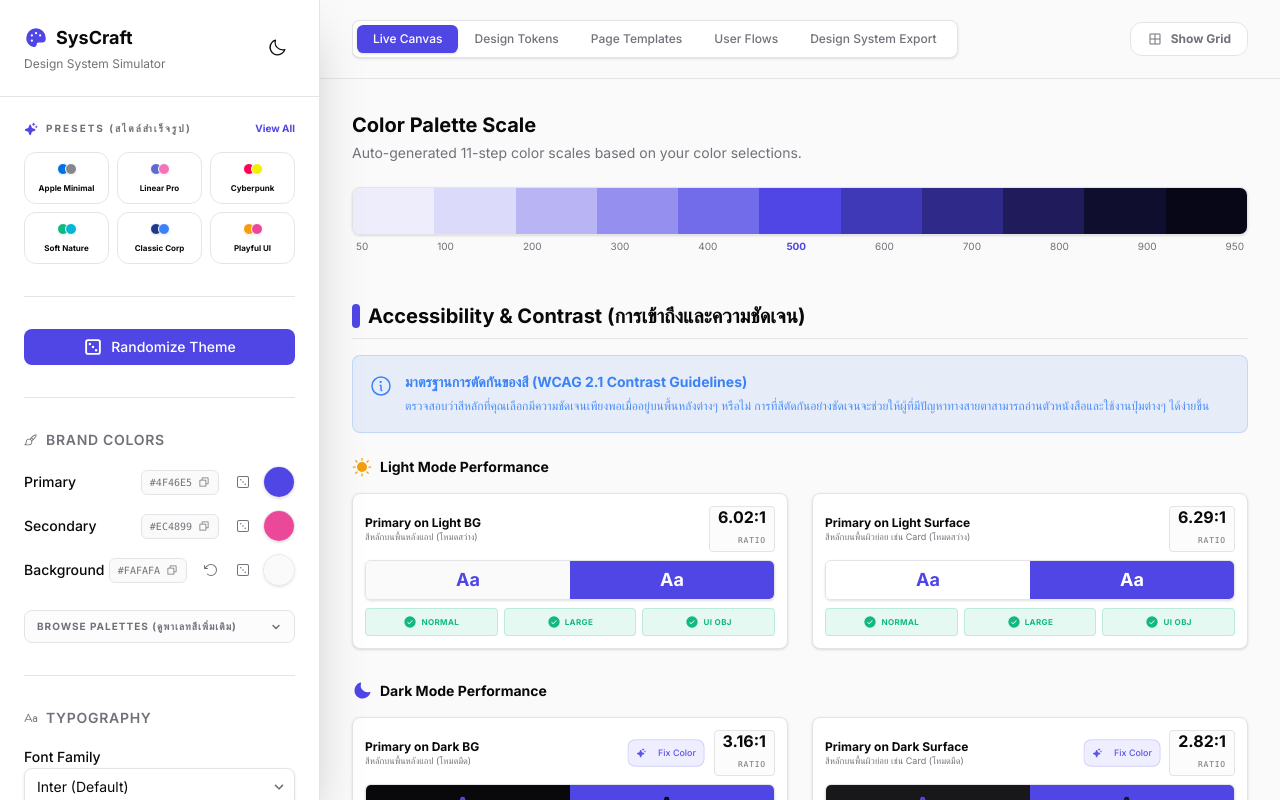
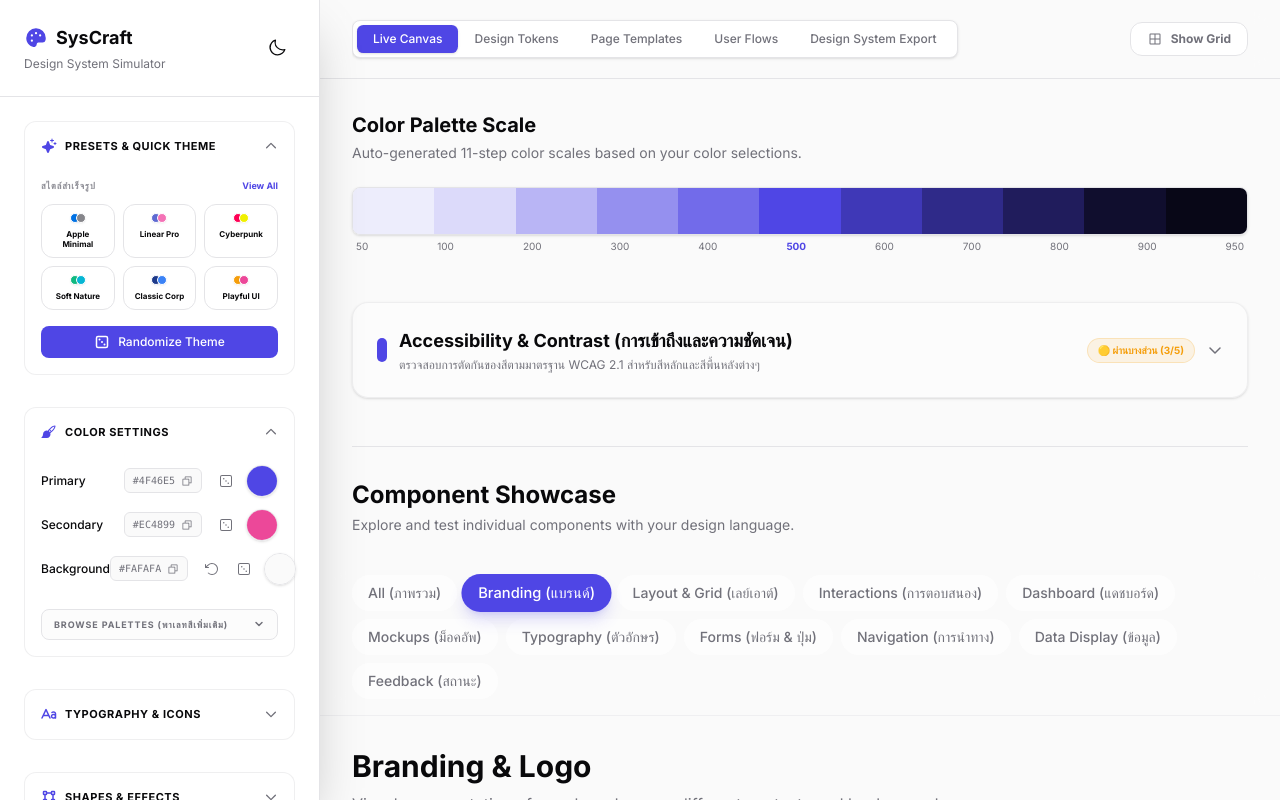
Before and after one commit to Newtgelo/ui-design-simulator, a Next.js app: page / in a window 1280 px wide. Built offline with nearby package versions, Linux system fonts and the light colour scheme.

Commit message:
refactor: introduce collapsible sidebar groups with managed expansion states and update default canvas tab

```diff
--- a/src/components/Canvas.tsx
+++ b/src/components/Canvas.tsx
@@ -31,7 +31,7 @@ import { GridFour, DeviceMobile } from '@phosphor-icons/react';
 export const Canvas: React.FC = () => {
   const { primaryColor, fontFamily, fontSizeBase, fontScale, gridColumns, gridGutter, gridMargin, showSnackbar } = useTheme();
   const [copiedColor, setCopiedColor] = React.useState<string | null>(null);
-  const [activeTab, setActiveTab] = React.useState('all');
+  const [activeTab, setActiveTab] = React.useState('branding');
   const [viewMode, setViewMode] = React.useState<'canvas' | 'tokens' | 'system' | 'templates' | 'flows'>('canvas');
   const [showGrid, setShowGrid] = React.useState(false);
 
--- a/src/components/Sidebar.tsx
+++ b/src/components/Sidebar.tsx
@@ -3,7 +3,7 @@
 import React from 'react';
 import { useTheme } from '@/context/ThemeContext';
 import { Card } from './ui/Card';
-import { Palette, Moon, Sun, DiceThree, PaintBrush, BoundingBox, TextAa, Copy, Check, Sparkle, ArrowCounterClockwise, X, List } from '@phosphor-icons/react';
+import { Palette, Moon, Sun, DiceThree, PaintBrush, BoundingBox, TextAa, Copy, Check, Sparkle, ArrowCounterClockwise, X, List, CaretDown, CaretUp } from '@phosphor-icons/react';
 import { Button } from './ui/Button';
 import { COLOR_PALETTES, cn } from '@/lib/utils';
 
@@ -176,6 +176,20 @@ export const Sidebar: React.FC = () => {
   const [isPresetsExpanded, setIsPresetsExpanded] = React.useState(false);
   const [isMobileOpen, setIsMobileOpen] = React.useState(false);
 
+  const [expandedGroups, setExpandedGroups] = React.useState({
+    presets: true,
+    colors: true,
+    typography: false,
+    shapes: false,
+  });
+
+  const toggleGroup = (group: keyof typeof expandedGroups) => {
+    setExpandedGroups(prev => ({
+      ...prev,
+      [group]: !prev[group]
+    }));
+  };
+
   const applyArchetype = (type: typeof ARCHETYPES[0]) => {
     setPrimaryColor(type.primary);
     setSecondaryColor(type.secondary);
@@ -261,15 +275,29 @@ export const Sidebar: React.FC = () => {
       {/* Controls container */}
       <div className="p-6 flex-1 overflow-y-auto space-y-8">
 
-        {/* Presets Section */}
-        <div className="space-y-4">
+        {/* Accordion 1: Presets & Quick Theme */}
+        <div className="border border-bordercolor/60 rounded-xl p-4 bg-surface/30 hover:border-primary/20 transition-all duration-300 space-y-4">
+          <button
+            onClick={() => toggleGroup('presets')}
+            className="w-full flex items-center justify-between text-left select-none group focus:outline-none"
+          >
+            <div className="flex items-center gap-2">
+              <Sparkle weight="fill" className="text-primary group-hover:scale-110 transition-transform duration-300" size={16} />
+              <span className="text-[11px] font-bold uppercase tracking-wider text-tx">Presets & Quick Theme</span>
+            </div>
+            <span className="text-muted group-hover:text-primary transition-colors">
+              {expandedGroups.presets ? <CaretUp weight="bold" size={14} /> : <CaretDown weight="bold" size={14} />}
+            </span>
+          </button>
+
+          {expandedGroups.presets && (
+            <div className="space-y-4 pt-2 animate-in fade-in duration-300">
+              <div className="space-y-3">
                 <div className="flex justify-between items-center">
-            <h2 className="text-[10px] font-bold text-muted uppercase tracking-[0.2em] flex items-center gap-2">
-              <Sparkle size={14} weight="fill" className="text-primary" /> Presets (สไตล์สำเร็จรูป)
-            </h2>
+                  <span className="text-[9px] font-bold text-muted/80 uppercase tracking-widest">สไตล์สำเร็จรูป</span>
                   <button
                     onClick={() => setIsPresetsExpanded(!isPresetsExpanded)}
-              className="text-[10px] font-bold text-primary hover:underline underline-offset-4 flex items-center gap-1"
+                    className="text-[9px] font-bold text-primary hover:underline underline-offset-4"
                   >
                     {isPresetsExpanded ? 'Show Less' : 'View All'}
                   </button>
@@ -283,13 +311,13 @@ export const Sidebar: React.FC = () => {
                         key={type.name}
                         onClick={() => applyArchetype(type)}
                         className={cn(
-                    "p-2.5 rounded-xl border flex flex-col items-center gap-2 theme-transition group hover:border-primary transition-all duration-300 relative overflow-hidden",
+                          "p-2 rounded-xl border flex flex-col items-center gap-1.5 theme-transition group hover:border-primary transition-all duration-300 relative overflow-hidden",
                           isActive ? "border-primary bg-primary/5 shadow-sm" : "border-bordercolor bg-surface/50 hover:bg-bg"
                         )}
                       >
                         <div className="flex -space-x-1">
-                    <div className="w-3 h-3 rounded-full border border-surface shadow-xs" style={{ backgroundColor: type.primary }}></div>
-                    <div className="w-3 h-3 rounded-full border border-surface shadow-xs" style={{ backgroundColor: type.secondary }}></div>
+                          <div className="w-2.5 h-2.5 rounded-full border border-surface shadow-xs" style={{ backgroundColor: type.primary }}></div>
+                          <div className="w-2.5 h-2.5 rounded-full border border-surface shadow-xs" style={{ backgroundColor: type.secondary }}></div>
                         </div>
                         <span className={cn(
                           "text-[8px] font-bold text-center leading-tight theme-transition",
@@ -305,25 +333,34 @@ export const Sidebar: React.FC = () => {
                   })}
                 </div>
               </div>
-
-        <hr className="border-bordercolor theme-transition" />
-
-        <Button onClick={randomizeTheme} className="w-full">
-          <DiceThree weight="bold" size={20} />
+              <Button onClick={randomizeTheme} className="w-full text-xs py-2">
+                <DiceThree weight="bold" size={16} />
                 Randomize Theme
               </Button>
+            </div>
+          )}
+        </div>
 
-        <hr className="border-bordercolor theme-transition" />
+        {/* Accordion 2: Color Settings */}
+        <div className="border border-bordercolor/60 rounded-xl p-4 bg-surface/30 hover:border-primary/20 transition-all duration-300 space-y-4">
+          <button
+            onClick={() => toggleGroup('colors')}
+            className="w-full flex items-center justify-between text-left select-none group focus:outline-none"
+          >
+            <div className="flex items-center gap-2">
+              <PaintBrush weight="fill" className="text-primary group-hover:scale-110 transition-transform duration-300" size={16} />
+              <span className="text-[11px] font-bold uppercase tracking-wider text-tx">Color Settings</span>
+            </div>
+            <span className="text-muted group-hover:text-primary transition-colors">
+              {expandedGroups.colors ? <CaretUp weight="bold" size={14} /> : <CaretDown weight="bold" size={14} />}
+            </span>
+          </button>
 
-        {/* Colors Section */}
-        <div className="space-y-4">
-          <h2 className="text-sm font-semibold uppercase tracking-wider text-muted flex items-center gap-2 theme-transition">
-            <PaintBrush /> Brand Colors
-          </h2>
-
+          {expandedGroups.colors && (
+            <div className="space-y-4 pt-2 animate-in fade-in duration-300">
               <div className="space-y-3">
                 <div className="flex justify-between items-center">
-              <label className="text-sm font-medium">Primary</label>
+                  <label className="text-xs font-medium">Primary</label>
                   <div className="flex items-center gap-3">
                     <button
                       onClick={() => copyToClipboard(primaryColor)}
@@ -359,8 +396,9 @@ export const Sidebar: React.FC = () => {
                     </div>
                   </div>
                 </div>
+
                 <div className="flex justify-between items-center">
-              <label className="text-sm font-medium">Secondary</label>
+                  <label className="text-xs font-medium">Secondary</label>
                   <div className="flex items-center gap-3">
                     <button
                       onClick={() => copyToClipboard(secondaryColor)}
@@ -396,8 +434,9 @@ export const Sidebar: React.FC = () => {
                     </div>
                   </div>
                 </div>
+
                 <div className="flex justify-between items-center">
-              <label className="text-sm font-medium">Background</label>
+                  <label className="text-xs font-medium">Background</label>
                   <div className="flex items-center gap-3">
                     <button
                       onClick={() => copyToClipboard(bgColor)}
@@ -420,7 +459,6 @@ export const Sidebar: React.FC = () => {
                         variant="ghost"
                         className="p-1 h-auto"
                         onClick={() => {
-                      // Generate random color in the very light range (235-255)
                           const r = Math.floor(235 + Math.random() * 20);
                           const g = Math.floor(235 + Math.random() * 20);
                           const b = Math.floor(235 + Math.random() * 20);
@@ -448,9 +486,9 @@ export const Sidebar: React.FC = () => {
               <div className="pt-2 space-y-4">
                 <button
                   onClick={() => setIsPalettesExpanded(!isPalettesExpanded)}
-              className="w-full flex items-center justify-between py-2 px-3 bg-bg/50 border border-bordercolor rounded-lg text-[10px] font-bold text-muted uppercase tracking-widest hover:text-primary hover:border-primary/30 transition-all group"
+                  className="w-full flex items-center justify-between py-2 px-3 bg-bg/50 border border-bordercolor rounded-lg text-[9px] font-bold text-muted uppercase tracking-widest hover:text-primary hover:border-primary/30 transition-all group"
                 >
-              <span>Browse Palettes (ดูพาเลทสีเพิ่มเติม)</span>
+                  <span>Browse Palettes (พาเลทสีเพิ่มเติม)</span>
                   <div className={cn("transition-transform duration-300", isPalettesExpanded ? "rotate-180" : "")}>
                     <svg width="12" height="12" viewBox="0 0 24 24" fill="none" stroke="currentColor" strokeWidth="3" strokeLinecap="round" strokeLinejoin="round">
                       <path d="M6 9l6 6 6-6" />
@@ -487,22 +525,33 @@ export const Sidebar: React.FC = () => {
                 )}
               </div>
             </div>
+          )}
+        </div>
 
-        <hr className="border-bordercolor theme-transition" />
+        {/* Accordion 3: Typography & Icons */}
+        <div className="border border-bordercolor/60 rounded-xl p-4 bg-surface/30 hover:border-primary/20 transition-all duration-300 space-y-4">
+          <button
+            onClick={() => toggleGroup('typography')}
+            className="w-full flex items-center justify-between text-left select-none group focus:outline-none"
+          >
+            <div className="flex items-center gap-2">
+              <TextAa weight="bold" className="text-primary group-hover:scale-110 transition-transform duration-300" size={16} />
+              <span className="text-[11px] font-bold uppercase tracking-wider text-tx">Typography & Icons</span>
+            </div>
+            <span className="text-muted group-hover:text-primary transition-colors">
+              {expandedGroups.typography ? <CaretUp weight="bold" size={14} /> : <CaretDown weight="bold" size={14} />}
+            </span>
+          </button>
 
-        {/* Typography Section */}
-        <div className="space-y-4">
-          <h2 className="text-sm font-semibold uppercase tracking-wider text-muted flex items-center gap-2 theme-transition">
-            <TextAa /> Typography
-          </h2>
-
+          {expandedGroups.typography && (
+            <div className="space-y-4 pt-2 animate-in fade-in duration-300">
               <div className="space-y-3">
-            <label className="text-sm font-medium">Font Family</label>
+                <label className="text-xs font-medium">Font Family</label>
                 <div className="relative">
                   <select
                     value={fontFamily}
                     onChange={(e) => setFontFamily(e.target.value)}
-                className="w-full bg-surface border border-bordercolor text-tx rounded-[var(--radius-theme)] px-3 py-2 text-sm focus:outline-none focus:ring-2 focus:ring-primary/20 theme-transition shadow-sm appearance-none cursor-pointer"
+                    className="w-full bg-surface border border-bordercolor text-tx rounded-[var(--radius-theme)] px-3 py-2 text-xs focus:outline-none focus:ring-2 focus:ring-primary/20 theme-transition shadow-sm appearance-none cursor-pointer"
                   >
                     <option value="var(--font-inter)">Inter (Default)</option>
                     <option value="var(--font-noto-sans-thai)">Noto Sans Thai (ทางการ)</option>
@@ -518,9 +567,9 @@ export const Sidebar: React.FC = () => {
                 </div>
               </div>
 
-          <div className="space-y-3 pt-2">
+              <div className="space-y-2 pt-1">
                 <div className="flex justify-between items-center">
-              <label className="text-sm font-medium">Base Size</label>
+                  <label className="text-xs font-medium">Base Size</label>
                   <span className="text-xs font-mono text-primary font-bold">{fontSizeBase}px</span>
                 </div>
                 <input
@@ -534,8 +583,8 @@ export const Sidebar: React.FC = () => {
                 />
               </div>
 
-          <div className="space-y-3 pt-2">
-            <label className="text-sm font-medium">Scale Ratio</label>
+              <div className="space-y-2 pt-1">
+                <label className="text-xs font-medium">Scale Ratio</label>
                 <div className="grid grid-cols-2 gap-2">
                   {[
                     { name: 'Major Second', val: 1.125 },
@@ -547,7 +596,7 @@ export const Sidebar: React.FC = () => {
                       key={ratio.name}
                       onClick={() => setFontScale(ratio.val)}
                       className={cn(
-                    "px-3 py-2 text-[10px] font-bold rounded-lg border theme-transition",
+                        "px-2.5 py-1.5 text-[9px] font-bold rounded-lg border theme-transition",
                         fontScale === ratio.val
                         ? "bg-primary text-white border-primary"
                         : "bg-surface border-bordercolor hover:border-primary/50"
@@ -558,23 +607,59 @@ export const Sidebar: React.FC = () => {
                   ))}
                 </div>
               </div>
+
+              <hr className="border-bordercolor/40 theme-transition" />
+
+              <div className="space-y-3">
+                <label className="text-xs font-medium">Icon Style</label>
+                <div className="grid grid-cols-3 gap-1.5">
+                  {['thin', 'light', 'regular', 'bold', 'fill', 'duotone'].map((weight) => (
+                    <button
+                      key={weight}
+                      onClick={() => setIconWeight(weight as any)}
+                      className={cn(
+                        "p-1.5 rounded-lg border flex flex-col items-center gap-1 theme-transition transition-all",
+                        iconWeight === weight
+                          ? "bg-primary text-white border-primary shadow-sm scale-105"
+                          : "bg-surface border-bordercolor hover:border-primary/50"
+                      )}
+                    >
+                      <div className="w-5 h-5 flex items-center justify-center">
+                         <Sparkle weight={weight as any} size={16} />
+                      </div>
+                      <span className="text-[7px] font-bold uppercase tracking-tighter">{weight}</span>
+                    </button>
+                  ))}
+                </div>
+              </div>
+            </div>
+          )}
         </div>
 
+        {/* Accordion 4: Shapes & Effects */}
+        <div className="border border-bordercolor/60 rounded-xl p-4 bg-surface/30 hover:border-primary/20 transition-all duration-300 space-y-4">
+          <button
+            onClick={() => toggleGroup('shapes')}
+            className="w-full flex items-center justify-between text-left select-none group focus:outline-none"
+          >
+            <div className="flex items-center gap-2">
+              <BoundingBox weight="bold" className="text-primary group-hover:scale-110 transition-transform duration-300" size={16} />
+              <span className="text-[11px] font-bold uppercase tracking-wider text-tx">Shapes & Effects</span>
+            </div>
+            <span className="text-muted group-hover:text-primary transition-colors">
+              {expandedGroups.shapes ? <CaretUp weight="bold" size={14} /> : <CaretDown weight="bold" size={14} />}
+            </span>
+          </button>
 
-
-        <hr className="border-bordercolor theme-transition" />
-
-        {/* Shapes Section */}
-        <div className="space-y-4">
+          {expandedGroups.shapes && (
+            <div className="space-y-4 pt-2 animate-in fade-in duration-300">
+              <div className="space-y-2">
                 <div className="flex justify-between items-center">
-            <h2 className="text-sm font-semibold uppercase tracking-wider text-muted flex items-center gap-2 theme-transition">
-              <BoundingBox /> Shape & Radius
-            </h2>
-            <span className="text-xs font-medium text-primary bg-primary/10 px-2 py-1 rounded-[var(--radius-theme)] theme-transition">
+                  <label className="text-xs font-medium">Shape & Radius</label>
+                  <span className="text-xs font-medium text-primary bg-primary/10 px-2 py-0.5 rounded-[var(--radius-theme)] theme-transition">
                     {borderRadius === 24 ? 'Pill' : `${borderRadius}px`}
                   </span>
                 </div>
-
                 <input
                   type="range"
                   min="0"
@@ -583,27 +668,23 @@ export const Sidebar: React.FC = () => {
                   onChange={(e) => setBorderRadius(parseInt(e.target.value))}
                   className="w-full accent-primary"
                 />
-          <div className="flex justify-between text-xs text-muted theme-transition">
+                <div className="flex justify-between text-[10px] text-muted theme-transition">
                   <span>Sharp</span>
                   <span>Rounded</span>
                   <span>Pill</span>
                 </div>
               </div>
 
-        <hr className="border-bordercolor theme-transition" />
+              <hr className="border-bordercolor/40 theme-transition" />
 
-        {/* Shadows Section */}
-        <div className="space-y-4">
-          <h2 className="text-sm font-semibold uppercase tracking-wider text-muted flex items-center gap-2 theme-transition">
-            <Palette /> Shadow Style
-          </h2>
-
+              <div className="space-y-3">
+                <label className="text-xs font-medium">Shadow Style</label>
                 <div className="grid grid-cols-2 gap-2">
                   {['none', 'soft', 'medium', 'deep'].map((style) => (
                     <button
                       key={style}
                       onClick={() => setShadowStyle(style)}
-                className={`px-3 py-2 text-xs font-medium rounded-lg border theme-transition capitalize ${shadowStyle === style
+                      className={`px-3 py-1.5 text-xs font-medium rounded-lg border theme-transition capitalize ${shadowStyle === style
                           ? 'bg-primary text-[var(--color-primary-foreground)] border-primary shadow-md'
                           : 'bg-surface text-tx border-bordercolor hover:border-primary/50'
                         }`}
@@ -613,33 +694,8 @@ export const Sidebar: React.FC = () => {
                   ))}
                 </div>
               </div>
-
-        <hr className="border-bordercolor theme-transition" />
-
-        {/* Icon Style Section */}
-        <div className="space-y-4">
-          <h2 className="text-sm font-semibold uppercase tracking-wider text-muted flex items-center gap-2 theme-transition">
-            <Sparkle /> Icon Style
-          </h2>
-          <div className="grid grid-cols-3 gap-2">
-            {['thin', 'light', 'regular', 'bold', 'fill', 'duotone'].map((weight) => (
-              <button
-                key={weight}
-                onClick={() => setIconWeight(weight as any)}
-                className={cn(
-                  "p-2 rounded-lg border flex flex-col items-center gap-1 theme-transition transition-all",
-                  iconWeight === weight
-                    ? "bg-primary text-white border-primary shadow-sm scale-105"
-                    : "bg-surface border-bordercolor hover:border-primary/50"
+            </div>
           )}
-              >
-                <div className="w-6 h-6 flex items-center justify-center">
-                   <Sparkle weight={weight as any} size={20} />
-                </div>
-                <span className="text-[8px] font-bold uppercase tracking-tighter">{weight}</span>
-              </button>
-            ))}
-          </div>
         </div>
 
       </div>
--- a/src/components/canvas-sections/AccessibilitySection.tsx
+++ b/src/components/canvas-sections/AccessibilitySection.tsx
@@ -1,12 +1,13 @@
-import React from 'react';
+import React, { useState } from 'react';
 import { Card } from '../ui/Card';
 import { Button } from '../ui/Button';
 import { useTheme } from '@/context/ThemeContext';
 import { getContrastRatio, checkWCAG, getLuminance, cn, hexToRgb, rgbToHex, findCompliantColor } from '@/lib/utils';
-import { CheckCircle, XCircle, Info, Sun, Moon, TextAa, Sparkle } from '@phosphor-icons/react';
+import { CheckCircle, XCircle, Info, Sun, Moon, TextAa, Sparkle, CaretDown, CaretUp } from '@phosphor-icons/react';
 
 export const AccessibilitySection: React.FC = () => {
   const { primaryColor, setPrimaryColor, bgColor: themeBgColor } = useTheme();
+  const [isOpen, setIsOpen] = useState(false);
 
   // --- Light Mode Calculations ---
   const lightBgColor = themeBgColor;
@@ -117,12 +118,61 @@ export const AccessibilitySection: React.FC = () => {
     </Card>
   );
 
+  const passCount = [
+    wcagLightBg.normalAA,
+    wcagLightSurface.normalAA,
+    wcagDarkBg.normalAA,
+    wcagDarkSurface.normalAA,
+    wcagFg.normalAA
+  ].filter(Boolean).length;
+
+  const totalChecks = 5;
+  const isFullyCompliant = passCount === totalChecks;
+  const isPartiallyCompliant = passCount >= 3;
+
   return (
-    <section className="space-y-4">
-      <h3 className="text-xl font-bold border-b border-bordercolor pb-2 theme-transition flex items-center gap-2">
-        <span className="w-2 h-6 bg-primary rounded-full"></span> Accessibility & Contrast (การเข้าถึงและความชัดเจน)
+    <section className="bg-surface/40 border border-bordercolor/60 rounded-2xl p-6 theme-transition space-y-4 shadow-sm hover:border-primary/20 transition-all duration-300">
+      <div
+        className="flex items-center justify-between cursor-pointer select-none group"
+        onClick={() => setIsOpen(!isOpen)}
+      >
+        <div className="flex items-center gap-3">
+          <span className="w-2.5 h-6 bg-primary rounded-full theme-transition shrink-0"></span>
+          <div>
+            <h3 className="text-base sm:text-lg font-bold text-tx group-hover:text-primary transition-colors flex items-center gap-2">
+              Accessibility & Contrast (การเข้าถึงและความชัดเจน)
             </h3>
+            <p className="text-xs text-muted mt-0.5 hidden sm:block">
+              ตรวจสอบการตัดกันของสีตามมาตรฐาน WCAG 2.1 สำหรับสีหลักและสีพื้นหลังต่างๆ
+            </p>
+          </div>
+        </div>
 
+        <div className="flex items-center gap-3 shrink-0">
+          {/* Status Badge */}
+          <span className={cn(
+            "text-[10px] font-bold px-2.5 py-1 rounded-full border theme-transition",
+            isFullyCompliant
+              ? "bg-success/10 border-success/20 text-success"
+              : isPartiallyCompliant
+                ? "bg-warning/10 border-warning/20 text-warning"
+                : "bg-danger/10 border-danger/20 text-danger"
+          )}>
+            {isFullyCompliant
+              ? `🟢 ผ่านเกณฑ์ทั้งหมด (${passCount}/${totalChecks})`
+              : isPartiallyCompliant
+                ? `🟡 ผ่านบางส่วน (${passCount}/${totalChecks})`
+                : `🔴 ค่าความต่างสีต่ำ (${passCount}/${totalChecks})`
+            }
+          </span>
+          <span className="text-muted group-hover:text-primary transition-colors">
+            {isOpen ? <CaretUp weight="bold" size={16} /> : <CaretDown weight="bold" size={16} />}
+          </span>
+        </div>
+      </div>
+
+      {isOpen && (
+        <div className="pt-6 border-t border-bordercolor/40 space-y-6 animate-in fade-in duration-300">
           <div className="bg-info/10 text-info border border-info/20 p-4 rounded-[var(--radius-theme)] flex items-start gap-3">
             <Info size={24} className="flex-shrink-0 mt-0.5" />
             <div>
@@ -197,6 +247,8 @@ export const AccessibilitySection: React.FC = () => {
               </div>
             </div>
           </div>
+        </div>
+      )}
     </section>
   );
 };
```
Lines whose indentation alone changed are shown as unchanged.
